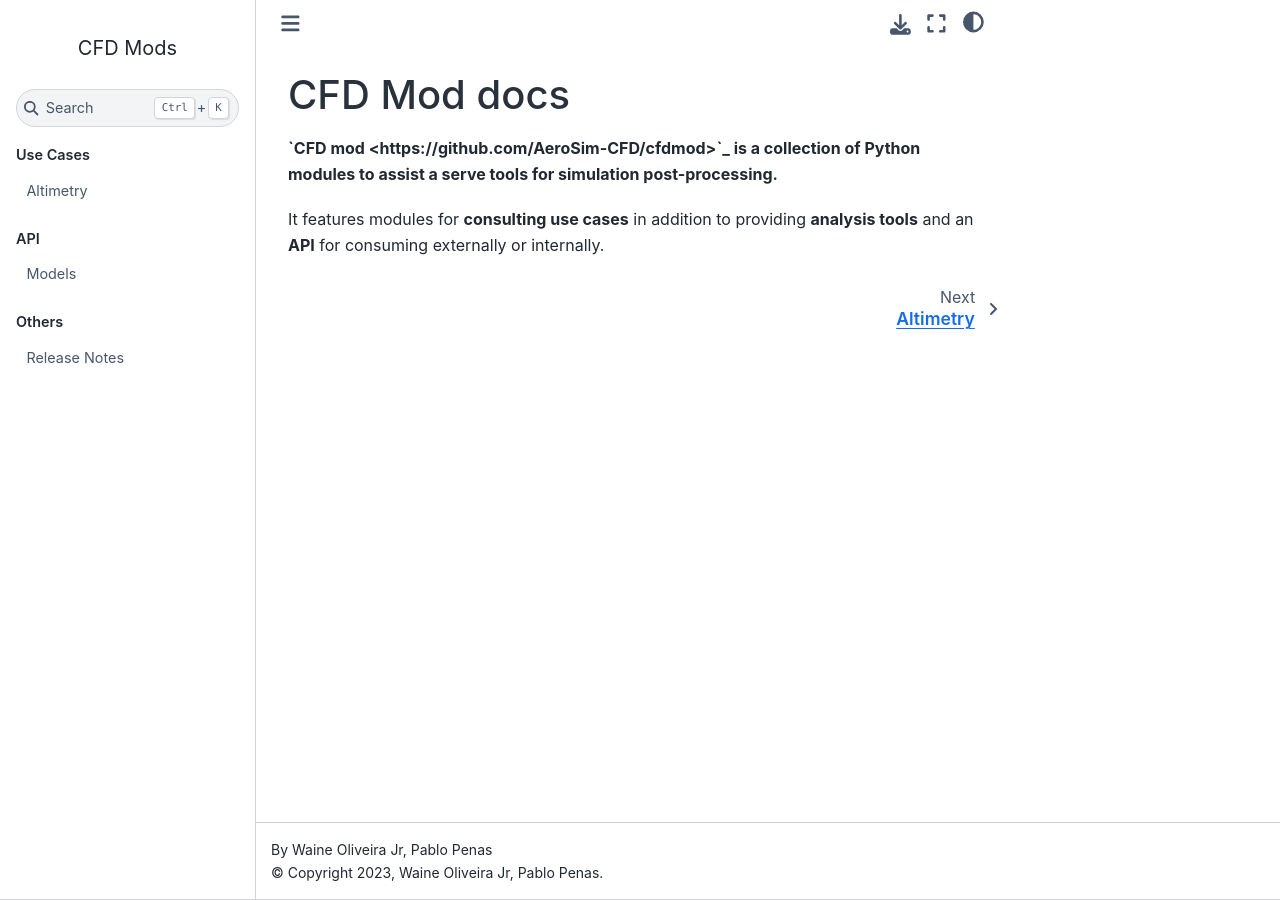
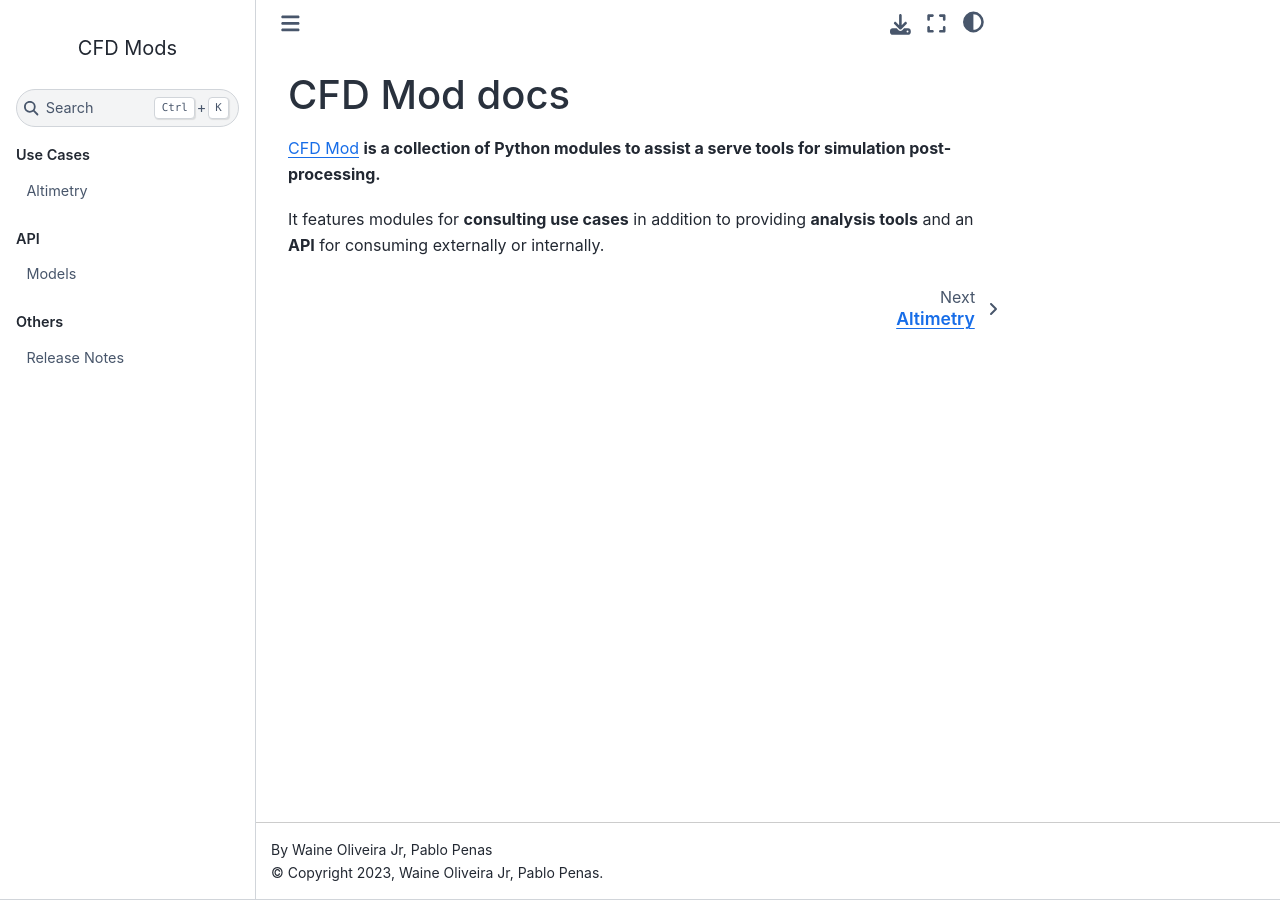
Before and after one commit to AeroSim-CFD/cfdmod, a Sphinx documentation site: the page built from docs/source/index.rst, in a window 1280 px wide. Built offline with Sphinx 7.4.7 and the Sphinx Book theme 1.1.4, drawn with Linux system fonts in a browser that asks for light colours.

Commit message:
Minor corrections

```diff
--- a/docs/source/index.rst
+++ b/docs/source/index.rst
@@ -6,7 +6,7 @@
 CFD Mod docs
 ====================================
 
-**`CFD mod <https://github.com/AeroSim-CFD/cfdmod>`_ is a collection of Python modules to assist a serve tools for simulation post-processing.**
+`CFD Mod <https://github.com/AeroSim-CFD/cfdmod>`_ **is a collection of Python modules to assist a serve tools for simulation post-processing.**
 
 It features modules for **consulting use cases** in addition to providing **analysis tools** and an **API**
 for consuming externally or internally.
```
